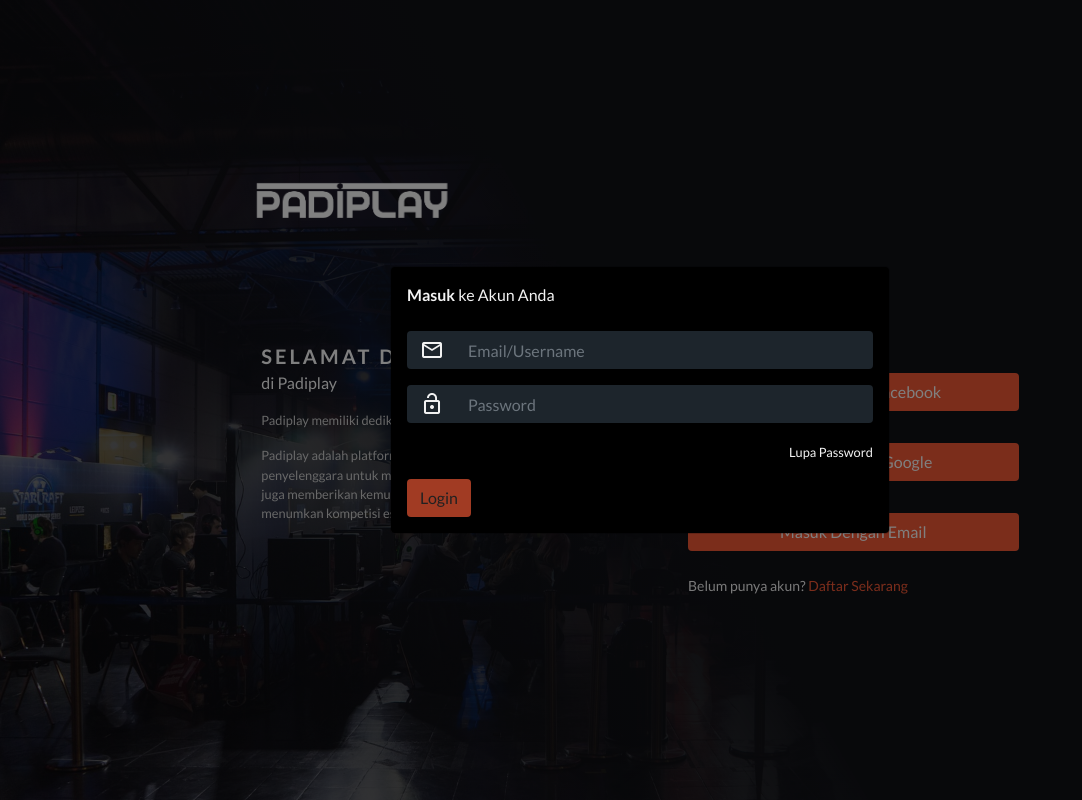
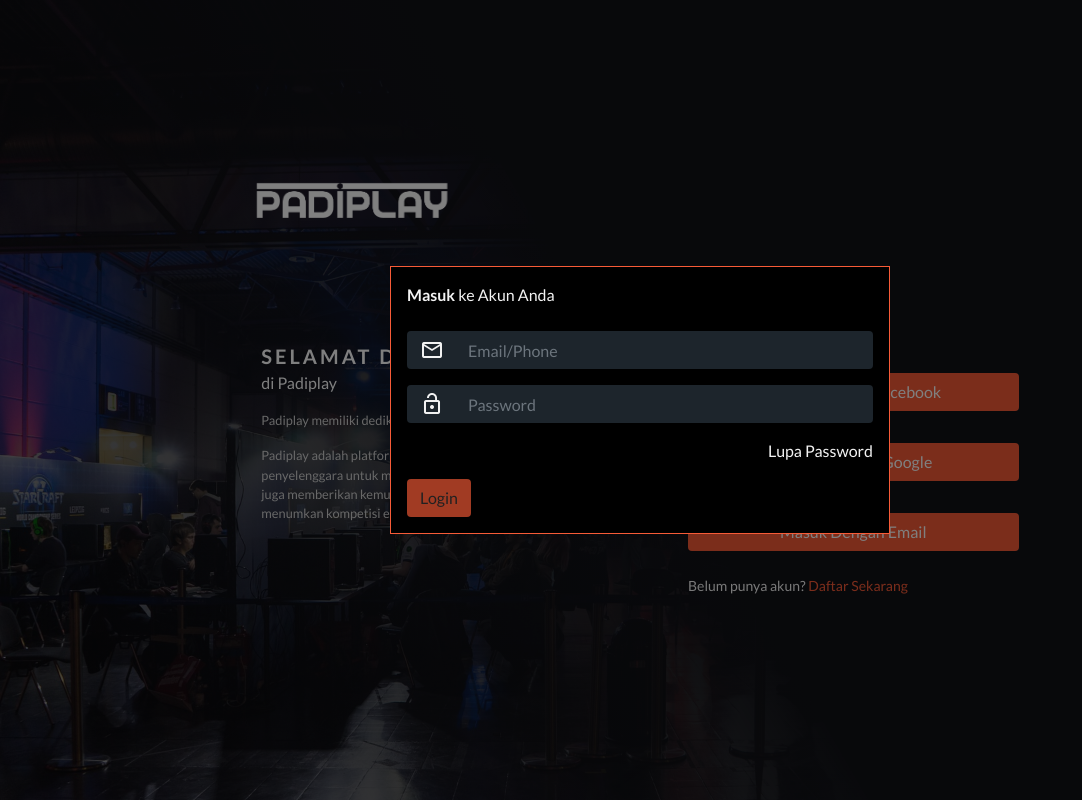
Before and after one commit to alpandi15/padiplay-dev, a React (Create React App) app: page /login in a window 1280 px wide. Both pictures are taken after a click on the button "Masuk Dengan Email". Shown: the whole page, without its empty margins (0-1082 px from the left). Built offline with nearby package versions, Linux system fonts and the light colour scheme; no server answers; what react-alert-template-basic would draw is missing.

Commit message:
Change validate login

```diff
--- a/src/views/Auth/Login/ModalLogin.js
+++ b/src/views/Auth/Login/ModalLogin.js
@@ -1,4 +1,5 @@
 import React, { useState } from 'react'
+import { Link } from 'react-router-dom'
 import { Modal } from 'react-bootstrap'
 import { useAlert } from 'react-alert'
 import { connect } from 'react-redux'
@@ -131,10 +132,10 @@
             <Field
               icon="mail_outline"
               className="form-control form-app"
-              name="username"
+              name="email"
               type="text"
               component={renderField}
-              placeholder="Email/Username"
+              placeholder="Email/Phone"
             />
 
             <Field
@@ -150,7 +151,7 @@
                 <input type="checkbox" className="custom-control-input" id="customSwitch1" />
               </div>
               <div className="forget">
-                <a href="/"><small>Lupa Password</small></a>
+                <Link to="/forgot-password"> Lupa Password</Link>
               </div>
             </div>
             <div className="login-btn mt-3">
--- a/src/views/Auth/Login/style.css
+++ b/src/views/Auth/Login/style.css
@@ -32,4 +32,6 @@
 
 .modal-content {
   background-color: #000000 !important;
+  border-radius: 0px !important;
+  border-color: #f75b37 !important;
 }
--- a/src/views/Auth/Login/validate.js
+++ b/src/views/Auth/Login/validate.js
@@ -1,8 +1,8 @@
-export default ({ username, password }) => {
+export default ({ email, password }) => {
   const error = {
-    username: !username ? '*Required'
-    : username.length < 6 ? 'Username Min 6 Character'
-    : username.length > 50 ? 'Username Max 50 Character'
+    email: !email ? '*Required'
+    : email.length < 6 ? 'Min 10 Character'
+    : email.length > 50 ? 'Username Max 50 Character'
     : undefined,
     password: !password ? '*Required'
     : password.length < 6 ? 'Password Min 6 Character'
```
